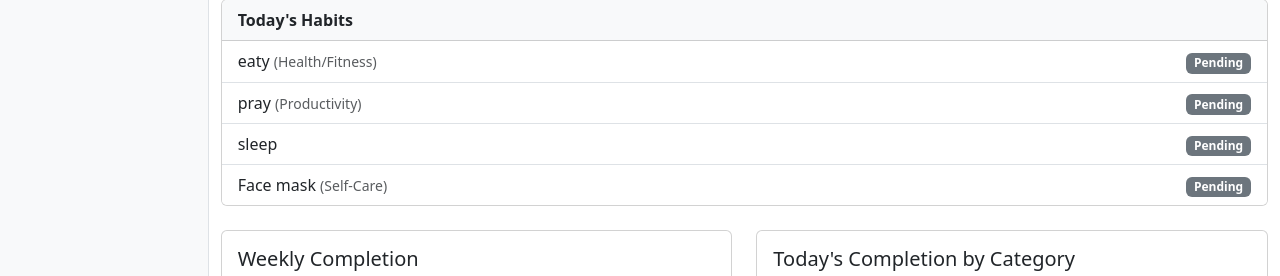
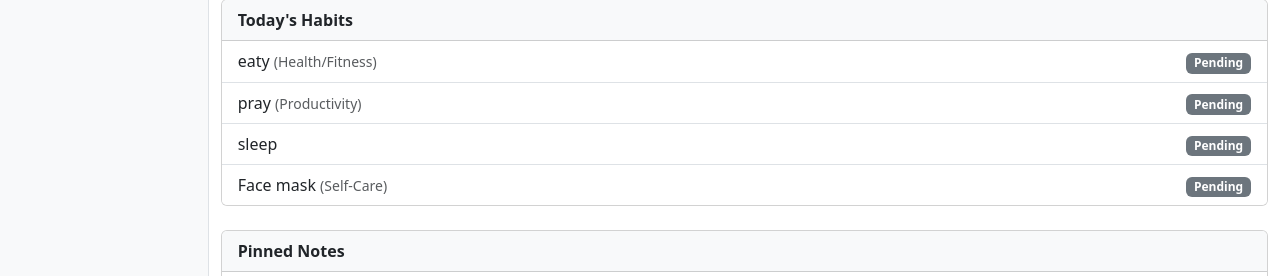
Before and after one commit to aishieee/p4-habit-tracker, a Django app: page /habits/dashboard/ in a window 1280 px wide. Shown: the part 353-629 px from the top of the page. Run offline with Django 5.2, Linux system fonts and the light colour scheme; a user stored in the database is signed in; data comes from the database, SQL or seed files in the repository; both versions use the stored data as it was after the commit; some libraries are stand-ins or nearby versions.

Commit message:
Limit height with scroll on pinned notes card for better layout control

```diff
--- a/habits/templates/habits/dashboard.html
+++ b/habits/templates/habits/dashboard.html
@@ -77,6 +77,24 @@
   </ul>
 </div>
 
+<!-- Pinned Notes -->
+<div class="card mt-4">
+  <div class="card-header bg-light">
+    <strong>Pinned Notes</strong>
+  </div>
+  <div style="max-height: 250px; overflow-y: auto;">
+    <ul class="list-group list-group-flush">
+      {% for note in pinned_notes %}
+        <li class="list-group-item">
+          {{ note.content|truncatewords:12 }}
+          <a href="{% url 'habits:edit_note' note.pk %}" class="btn btn-sm btn-link float-end">Edit</a>
+        </li>
+      {% empty %}
+        <li class="list-group-item">No pinned notes yet.</li>
+      {% endfor %}
+    </ul>
+  </div>
+</div>
 
 <!-- Dashboard Charts Section -->
 
--- a/habits/views.py
+++ b/habits/views.py
@@ -224,6 +224,7 @@ def dashboard(request):
     completed_today = len(completed_habit_ids)
     habit_count = habits.count()
     notes_count = Note.objects.filter(user=request.user).count()
+    pinned_notes = Note.objects.filter(user=request.user, is_pinned=True).order_by('-updated_at')
     return render(request, 'habits/dashboard.html', {
         'habits': habits,
         'completed_today': completed_today,
@@ -234,6 +235,7 @@ def dashboard(request):
         'category_labels': json.dumps(category_labels),
         'category_data': json.dumps(category_counts),
         'notes_count': notes_count,
+        'pinned_notes': pinned_notes,
     })
 
 @require_POST
```
Also changed, not shown: db.sqlite3.
